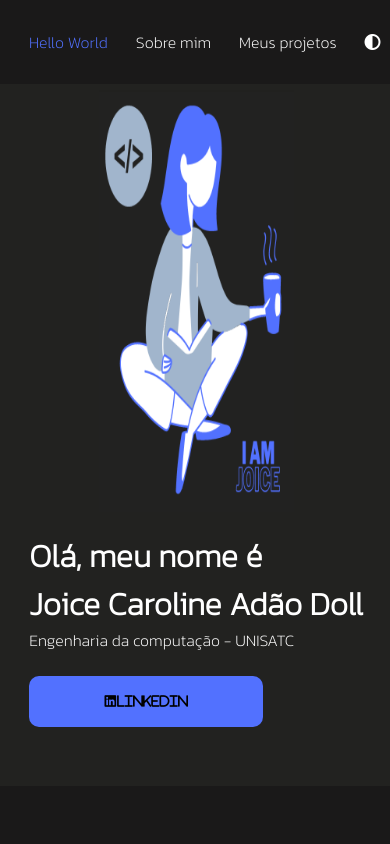
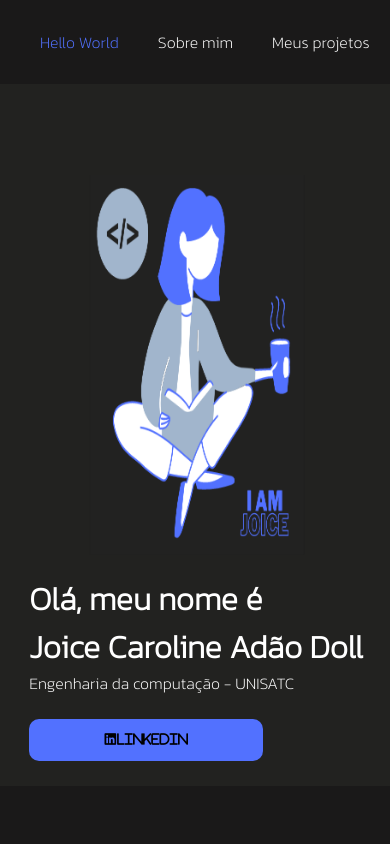
Before and after one commit to JoiceDoll/About-me-, a plain HTML site: page index.html in a window 390 px wide. Shown: the top 844 px of the page. Drawn offline with nearby package versions, Linux system fonts and the light colour scheme.

Commit message:
quarta versao

```diff
--- a/index.html
+++ b/index.html
@@ -28,8 +28,6 @@
           <a href="#ola"> <li class="hello">Hello World</li></a>
           <a href="#sobreMim"><li>Sobre mim</li></a>
           <a href="#projetos"><li>Meus projetos</li></a>
-
-          <li id="mudaTema"><i class="fa-solid fa-circle-half-stroke"></i></li>
         </ul>
       </div>
       <div class="principal-container" id="ola">
--- a/styles.css
+++ b/styles.css
@@ -214,7 +214,7 @@ button:hover {
 
   .principal-container {
     margin-top: -15%;
-    width: 100vw;
+    width: 100%;
     height: 100vh;
     display: flex;
     flex-direction: column-reverse;
@@ -226,16 +226,16 @@ button:hover {
   }
   .meu-nome {
     width: 100%;
-    height: 30%;
+    height: 25%;
     margin-top: 5%;
-    margin-left: 15%;
     color: #fff;
     font-family: Kanit;
+    left: 0;
   }
 
   .minha-imagem {
-    width: 50%;
-    height: 50%;
+    width: 55%;
+    height: 45%;
   }
 
   .listProjects {
@@ -252,13 +252,13 @@ button:hover {
     flex-direction: column;
     align-items: center;
     justify-content: space-evenly;
-    font-size: 200%;
   }
 
   .meusProjetos {
     display: flex;
     flex-direction: column;
     align-items: center;
+    width: 100%;
   }
 
   .imagem {
@@ -284,6 +284,7 @@ button:hover {
   .nav-content {
     position: fixed;
     z-index: 10;
+    width: 100vw;
   }
 }
 
```
